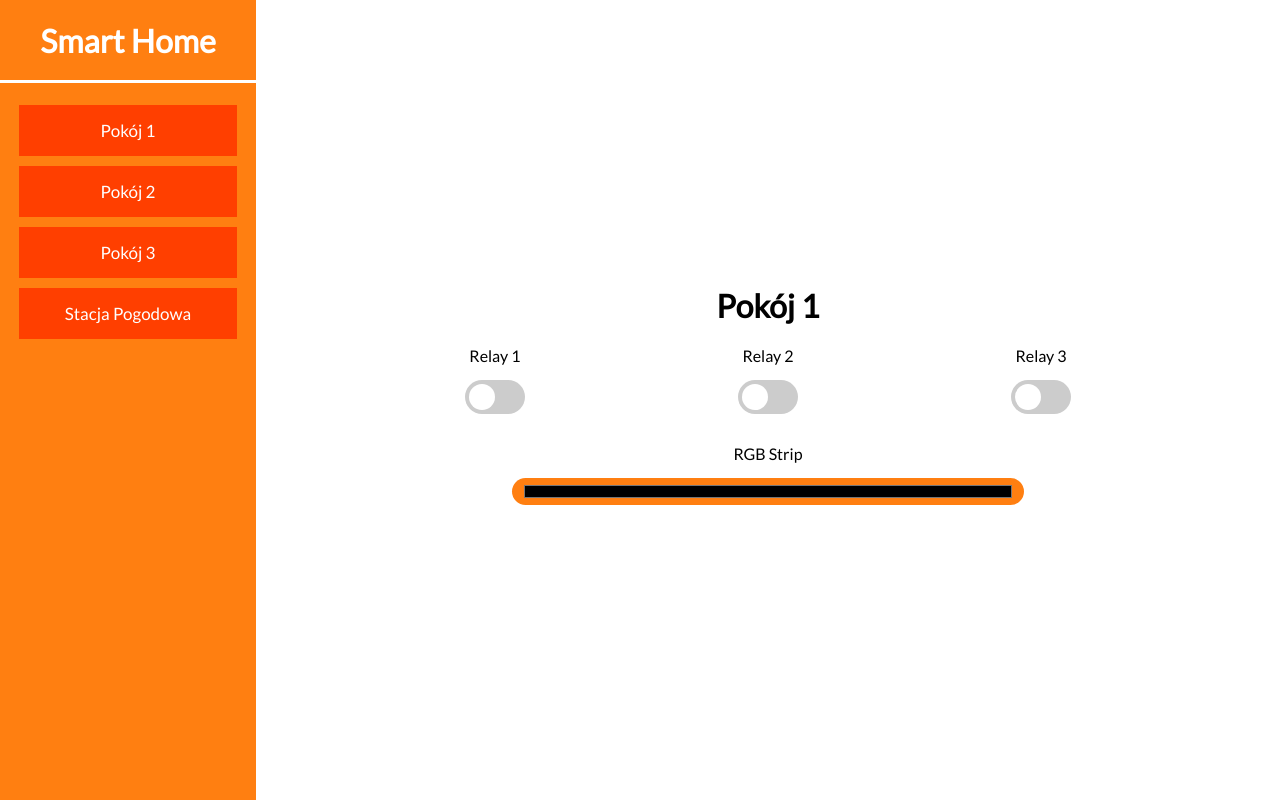
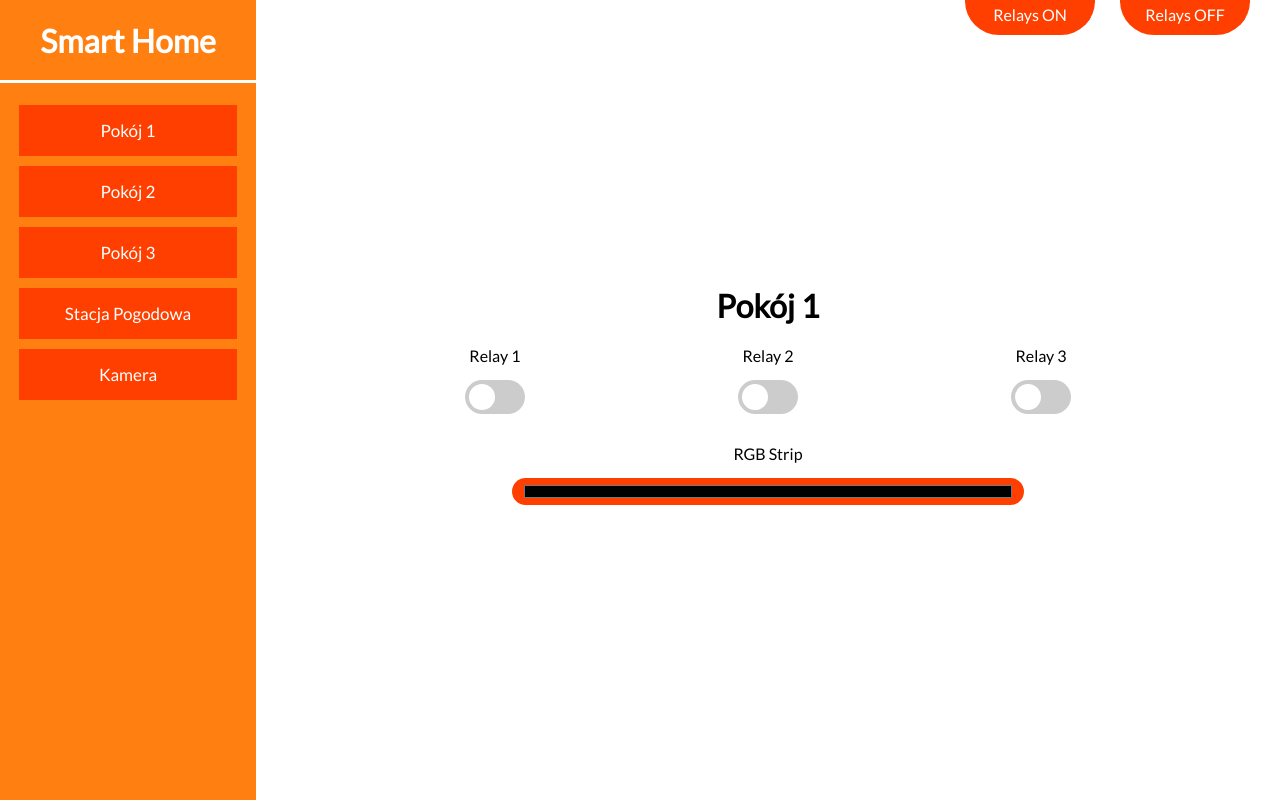
Before and after one commit to SpidiRitsu/wbudowane_frontend, an Angular app: page /room/1 in a window 1280 px wide. Built offline with nearby package versions, Linux system fonts and the light colour scheme; no server answers.

Commit message:
Project is ready for grand finale

```diff
--- a/src/app/app-routing.module.ts
+++ b/src/app/app-routing.module.ts
@@ -2,10 +2,12 @@ import { NgModule } from '@angular/core';
 import { Routes, RouterModule } from '@angular/router';
 
 import { RoomComponent } from './room/room.component';
+import { CameraComponent } from './camera/camera.component';
 
 const routes: Routes = [
 	{ path: '', redirectTo: '/room/1', pathMatch: 'full' },
-	{ path: 'room/:id', component: RoomComponent}
+	{ path: 'room/:id', component: RoomComponent},
+	{ path: 'camera', component: CameraComponent}
 ];
 
 @NgModule({
--- a/src/app/app.module.ts
+++ b/src/app/app.module.ts
@@ -6,12 +6,14 @@ import { AppRoutingModule } from './app-routing.module';
 import { AppComponent } from './app.component';
 import { DashboardComponent } from './dashboard/dashboard.component';
 import { RoomComponent } from './room/room.component';
+import { CameraComponent } from './camera/camera.component';
 
 @NgModule({
   declarations: [
     AppComponent,
     DashboardComponent,
-    RoomComponent
+    RoomComponent,
+    CameraComponent
   ],
   imports: [
     BrowserModule,
--- /dev/null
+++ b/src/app/camera/camera.component.css
@@ -0,0 +1,19 @@
+.refresh-button {
+	border: none;
+	background-color: #FF3F00;
+	color: white;
+	padding: 15px 32px;
+	width: 60%;
+	font-size: 17px;
+	text-align: center;
+	text-decoration: none;
+	display: inline-block;
+	margin-bottom: 10px;
+	cursor: pointer;
+	margin-top: 30px;
+	border-radius: 34px;
+}
+
+iframe {
+	border: 3px solid #FF3F00;
+}
--- /dev/null
+++ b/src/app/camera/camera.component.html
@@ -0,0 +1,5 @@
+<div class="main">
+	<h1>Kamera</h1>
+	<iframe id="cameraFrame" data-src="http://spodo.pl:8081" width="640" height="480" src="about:blank"></iframe>
+	<div (click)="setCamera()" class="refresh-button">Resetuj widok</div>
+</div>
--- /dev/null
+++ b/src/app/camera/camera.component.ts
@@ -0,0 +1,25 @@
+import { Component, OnInit } from '@angular/core';
+
+@Component({
+  selector: 'app-camera',
+  templateUrl: './camera.component.html',
+  styleUrls: ['./camera.component.css']
+})
+export class CameraComponent implements OnInit {
+
+  constructor() { }
+
+  ngOnInit() {}
+
+  ngAfterViewInit()  {
+  	this.setCamera();
+
+  }
+
+  setCamera(): void {
+  	let iframe = document.querySelector('#cameraFrame') as HTMLInputElement;
+  	iframe.src = iframe.dataset['src']
+  	console.log('Connecting to: ' + iframe.dataset['src'])
+  }
+
+}
--- a/src/app/dashboard/dashboard.component.html
+++ b/src/app/dashboard/dashboard.component.html
@@ -5,5 +5,6 @@
 		<a routerLink="/room/2" class="room-button">Pokój 2</a>
 		<a routerLink="/room/3" class="room-button">Pokój 3</a>
 		<a routerLink="/room/o" class="room-button">Stacja Pogodowa</a>
+		<a routerLink="/camera" class="room-button">Kamera</a>
 	</div>
 </div>
--- a/src/app/room/room.component.css
+++ b/src/app/room/room.component.css
@@ -0,0 +1,37 @@
+.room-button {
+	border: none;
+	background-color: #FF3F00;
+	color: white;
+	padding: 15px 32px;
+	width: 60%;
+	font-size: 17px;
+	text-align: center;
+	text-decoration: none;
+	display: inline-block;
+	margin-bottom: 10px;
+	cursor: pointer;
+}
+
+.all-relays-button {
+	position: absolute;
+	top: 0;
+	right: 0;
+	width: 100px;
+	background-color: #FF3F00;
+	border: 3px solid #FF3F00;
+	color: #fff;
+	padding: 8px 12px;
+	padding-top: 2px;
+	text-align: center;
+	border-bottom-left-radius: 34px;
+	border-bottom-right-radius: 34px;
+	cursor: pointer;
+}
+
+#all-on {
+	margin-right: 185px;
+}
+
+#all-off {
+	margin-right: 30px;
+}
--- a/src/app/room/room.component.html
+++ b/src/app/room/room.component.html
@@ -3,6 +3,8 @@
 	<h1 *ngIf="id != meteo" id="header">Pokój {{ id }}</h1>
 	<div *ngIf="id != meteo" class="row">
 		<div class="switch-wrapper">
+			<div (click)="allRelays(true)" id="all-on" class="all-relays-button">Relays ON</div>
+			<div (click)="allRelays(false)" id="all-off" class="all-relays-button">Relays OFF</div>
 			<div class="switch-name">Relay 1</div>
 			<label class="switch">
 			  <input id="checkbox0" type="checkbox">
--- a/src/app/room/room.component.ts
+++ b/src/app/room/room.component.ts
@@ -333,6 +333,17 @@ export class RoomComponent implements OnInit {
   	});
   }
 
+  allRelays(state: boolean): void {
+  	console.log(`CHANGING STATE OF ALL RELAYS TO: ${state}`)
+  	for(let relay=0; relay<3; relay++) {
+  		let message = {
+	  		"id": this.id,
+	  		"message": `${relay}${+state}`
+	  	};
+	  	this.socket.emit('relay', message);
+  	}
+  }
+
   drawCharts(): void {
 		this.charts.temperature.chart = new Chart(document.getElementById("c1"), {
 			type: "line",
@@ -497,7 +508,7 @@ export class RoomComponent implements OnInit {
 				labels: [],
 				datasets: [{
 					data: [],
-					label: "Air 25",
+					label: "PM2.5",
 					borderColor: "#e50606",
 					backgroundColor: "#e50606",
 					fill: false
@@ -510,7 +521,7 @@ export class RoomComponent implements OnInit {
 				labels: [],
 				datasets: [{
 					data: [],
-					label: "Air 25",
+					label: "PM10",
 					borderColor: "#e50606",
 					backgroundColor: "#e50606",
 					fill: false
@@ -523,7 +534,7 @@ export class RoomComponent implements OnInit {
 				labels: [],
 				datasets: [{
 					data: [],
-					label: "Sky",
+					label: "Pirometr",
 					borderColor: "#e50606",
 					backgroundColor: "#e50606",
 					fill: false
--- a/src/styles.css
+++ b/src/styles.css
@@ -175,7 +175,8 @@ input:checked + .slider:before {
 	width: 40vw;
 	margin-bottom: 30px;
 	border: 0;
-	background: #FF7F11;
+	/*background: #FF7F11;*/
+	background: #FF3F00;
 	/*border: 3px solid #FF7F11;*/
 	padding: 3px 10px;
 	border-radius: 34px;
```
Also changed, not shown: 1 other file (tests, documents, lock files or other folders).
